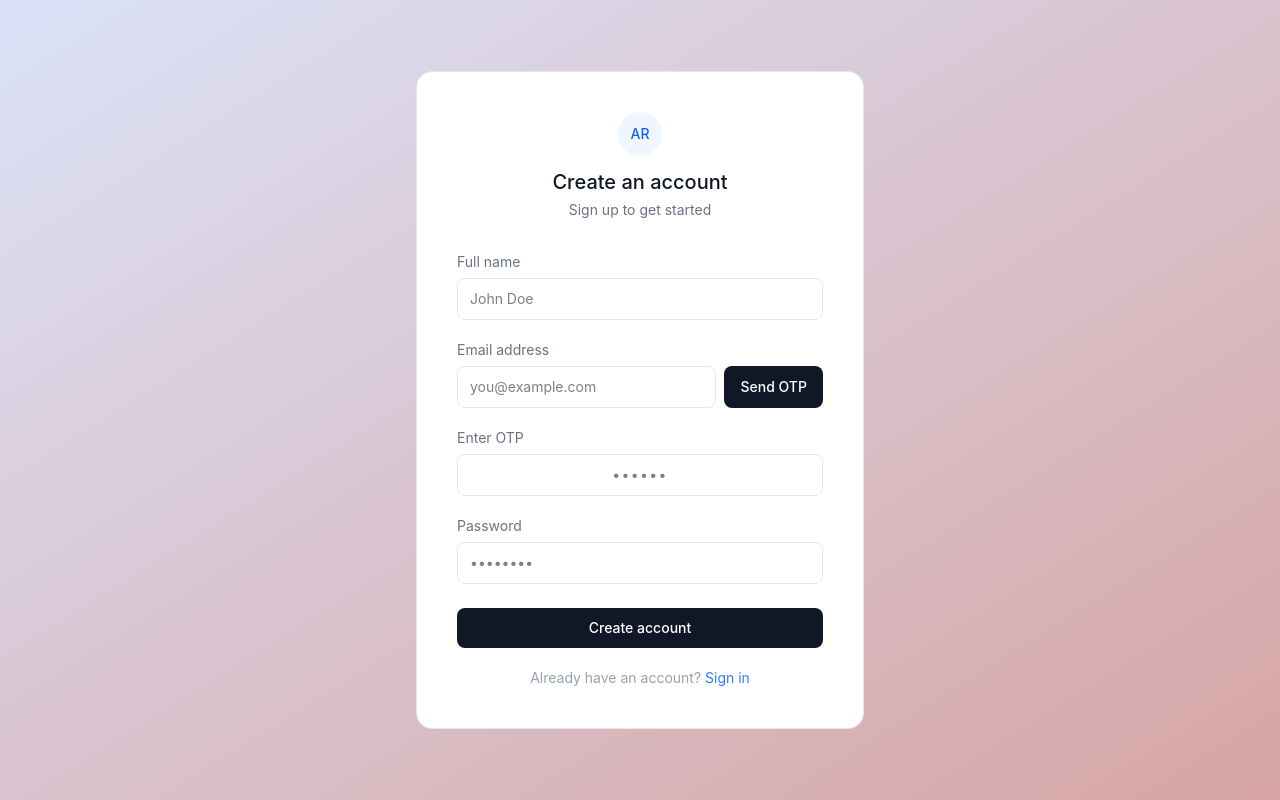
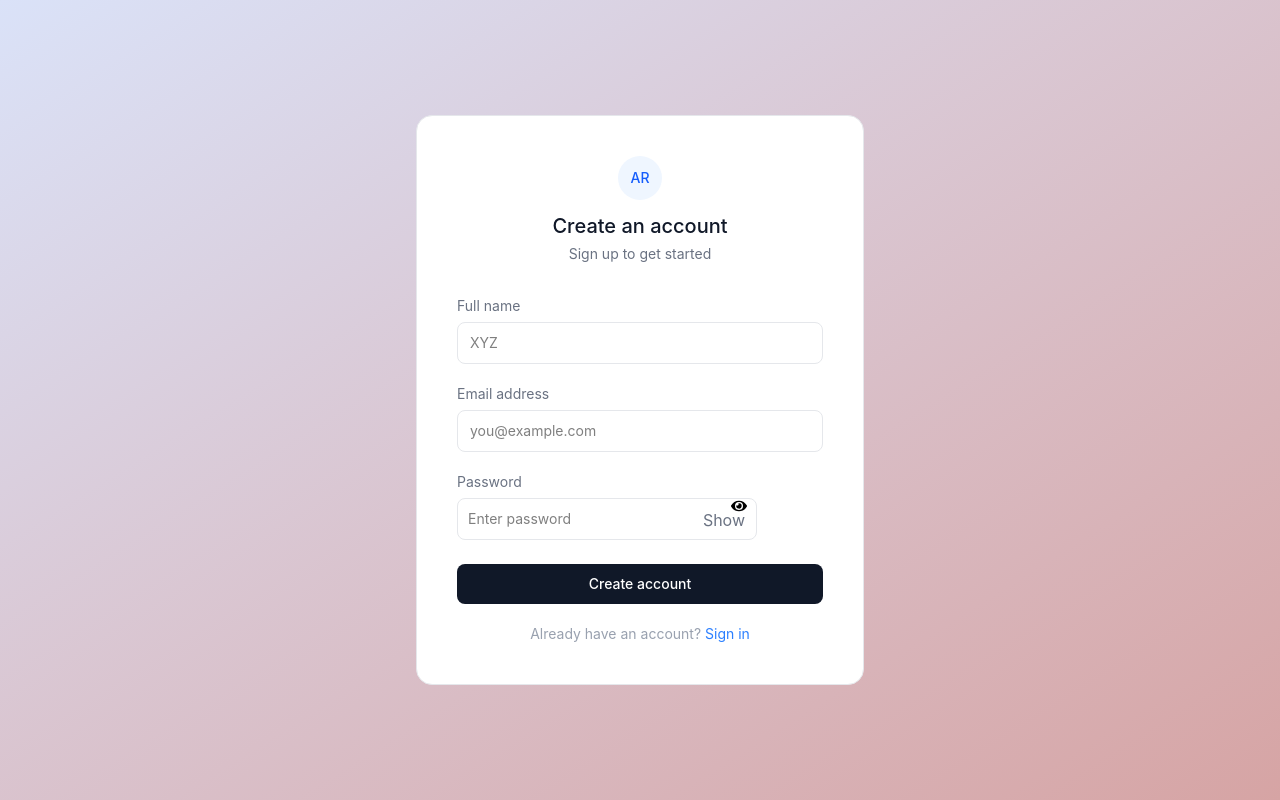
Before and after one commit to nayanbandgar/AI-RESUME-ANALAYZER, a React (Vite) app in the folder frontend/: page /signup in a window 1280 px wide. Built offline with nearby package versions, Linux system fonts and the light colour scheme.

Commit message:
feat: add react-icons for password visibility toggle in signup component

```diff
--- a/frontend/package.json
+++ b/frontend/package.json
@@ -13,6 +13,7 @@
     "@tailwindcss/vite": "^4.2.3",
     "react": "^19.2.5",
     "react-dom": "^19.2.5",
+    "react-icons": "^5.6.0",
     "react-router-dom": "^7.14.2",
     "recharts": "^3.8.1",
     "tailwindcss": "^4.2.3"
--- a/frontend/src/components/signup.jsx
+++ b/frontend/src/components/signup.jsx
@@ -1,11 +1,15 @@
 import { useState } from "react";
 import { useNavigate } from "react-router-dom";
+import { FaEye, FaEyeSlash } from "react-icons/fa";
+
 
 export default function Signup() {
   const [form, setForm] = useState({ name: "", email: "", otp: "", password: "" });
   const [errors, setErrors] = useState({});
   const [otpSent, setOtpSent] = useState(false);
   const navigate = useNavigate();
+  const [password, setPassword] = useState("");
+  const [showPassword, setShowPassword] = useState(false);
 
   const validate = () => {
     const newErrors = {};
@@ -20,13 +24,7 @@ export default function Signup() {
       newErrors.email = "Please enter a valid email address.";
     }
 
-    if (!otpSent) {
-      newErrors.otp = "Please send OTP to your email first.";
-    } else if (!form.otp.trim()) {
-      newErrors.otp = "OTP is required.";
-    } else if (form.otp.length !== 6) {
-      newErrors.otp = "OTP must be 6 digits.";
-    }
+
 
     if (!form.password.trim()) {
       newErrors.password = "Password is required.";
@@ -42,20 +40,20 @@ export default function Signup() {
     setErrors({ ...errors, [e.target.name]: "" });
   };
 
-  const handleSendOtp = () => {
-    if (!form.email.trim()) {
-      setErrors({ ...errors, email: "Please enter your email before sending OTP." });
-      return;
-    }
-    if (!/^[^\s@]+@[^\s@]+\.[^\s@]+$/.test(form.email)) {
-      setErrors({ ...errors, email: "Please enter a valid email address." });
-      return;
-    }
-    // Add your OTP API call here
-    setOtpSent(true);
-    setErrors({ ...errors, email: "" });
-    alert(`OTP sent to ${form.email}`);
-  };
+  // const handleSendOtp = () => {
+  //   if (!form.email.trim()) {
+  //     setErrors({ ...errors, email: "Please enter your email before sending OTP." });
+  //     return;
+  //   }
+    // if (!/^[^\s@]+@[^\s@]+\.[^\s@]+$/.test(form.email)) {
+    //   setErrors({ ...errors, email: "Please enter a valid email address." });
+    //   return;
+    // }
+  //   // Add your OTP API call here
+  //   setOtpSent(true);
+  //   setErrors({ ...errors, email: "" });
+  //   alert(`OTP sent to ${form.email}`);
+  // };
 
   const handleSubmit = (e) => {
     e.preventDefault();
@@ -88,7 +86,7 @@ export default function Signup() {
           <input
             type="text"
             name="name"
-            placeholder="John Doe"
+            placeholder="XYZ"
             value={form.name}
             onChange={handleChange}
             className={`w-full px-3 py-2.5 border rounded-lg text-sm focus:outline-none focus:ring-2 focus:ring-blue-100 ${
@@ -98,7 +96,7 @@ export default function Signup() {
           {errors.name && <p className="text-xs text-red-500 mt-1.5">⚠ {errors.name}</p>}
         </div>
 
-        {/* Email + OTP Button */}
+        {/* Email + OTP Butto */}
         <div className="mb-5">
           <label className="block text-sm text-gray-500 mb-1.5">Email address</label>
           <div className="flex gap-2">
@@ -112,22 +110,21 @@ export default function Signup() {
                 errors.email ? "border-red-400" : "border-gray-200 focus:border-blue-300"
               }`}
             />
-            <button
+            {/* <button
               type="button"
-              onClick={handleSendOtp}
               className="px-4 py-2.5 bg-gray-900 text-white text-sm font-medium rounded-lg cursor-pointer hover:bg-gray-700 transition-colors whitespace-nowrap"
             >
               {otpSent ? "Resend" : "Send OTP"}
-            </button>
+            </button> */}
           </div>
-          {errors.email && <p className="text-xs text-red-500 mt-1.5">⚠ {errors.email}</p>}
+          {/* {errors.email && <p className="text-xs text-red-500 mt-1.5">⚠ {errors.email}</p>}
           {otpSent && !errors.email && (
             <p className="text-xs text-green-600 mt-1.5">✓ OTP sent! Check your inbox.</p>
-          )}
+          )} */}
         </div>
 
         {/* OTP */}
-        <div className="mb-5">
+        {/* <div className="mb-5">
           <label className="block text-sm text-gray-500 mb-1.5">Enter OTP</label>
           <input
             type="text"
@@ -139,25 +136,68 @@ export default function Signup() {
             className={`w-full px-3 py-2.5 border rounded-lg text-sm focus:outline-none focus:ring-2 focus:ring-blue-100 tracking-widest text-center ${
               errors.otp ? "border-red-400" : "border-gray-200 focus:border-blue-300"
             }`}
+          /> */}
+          {/* {errors.otp && <p className="text-xs text-red-500 mt-1.5">⚠ {errors.otp}</p>}
+        </div> */}
+
+        {/* Password */}
+        <div className="mb-6"   style={{
+           position: "relative",
+           width: "300px"
+               }}>
+          <label className="block text-sm text-gray-500 mb-1.5">Password</label>
+          <input
+            type={showPassword ? "text" : "password"}
+            name="password"
+            placeholder="Enter password"
+            value={form.password}
+            onChange={handleChange}
+             style={{
+              width: "100%",
+              padding: "10px",
+              paddingRight: "40px"
+                 }}
+            className={`w-full px-3 py-2.5 border rounded-lg text-sm focus:outline-none focus:ring-2 focus:ring-blue-100 ${
+              errors.password ? "border-red-400" : "border-gray-200 focus:border-blue-300"
+
+            }`}
+
+
           />
-          {errors.otp && <p className="text-xs text-red-500 mt-1.5">⚠ {errors.otp}</p>}
+          <span
+    onClick={() => setShowPassword(!showPassword)}
+
+    style={{
+      position: "absolute",
+      right: "10px",
+      top: "50%",
+      transform: "translateY(-50%)",
+      cursor: "pointer"
+    }}
+  >
+
+    {
+      showPassword
+      ?
+      <FaEyeSlash />
+      :
+      <FaEye />
+    }
+
+  </span>
+
+
+
+          {errors.password && <p className="text-xs text-red-500 mt-1.5">⚠ {errors.password}</p>}
+          <button
+            type="button"
+            onClick={() => setShowPassword(!showPassword)}
+            className="absolute right-3 top-9 text-gray-500 hover:text-gray-700 focus:outline-none"
+          >
+            {showPassword ? "Hide" : "Show"}
+          </button>
         </div>
 
-        {/* Password */}
-        <div className="mb-6">
-          <label className="block text-sm text-gray-500 mb-1.5">Password</label>
-          <input
-            type="password"
-            name="password"
-            placeholder="••••••••"
-            value={form.password}
-            onChange={handleChange}
-            className={`w-full px-3 py-2.5 border rounded-lg text-sm focus:outline-none focus:ring-2 focus:ring-blue-100 ${
-              errors.password ? "border-red-400" : "border-gray-200 focus:border-blue-300"
-            }`}
-          />
-          {errors.password && <p className="text-xs text-red-500 mt-1.5">⚠ {errors.password}</p>}
-        </div>
 
         {/* Submit */}
         <button
```
Also changed, not shown: 1 other file (tests, documents, lock files or other folders).
